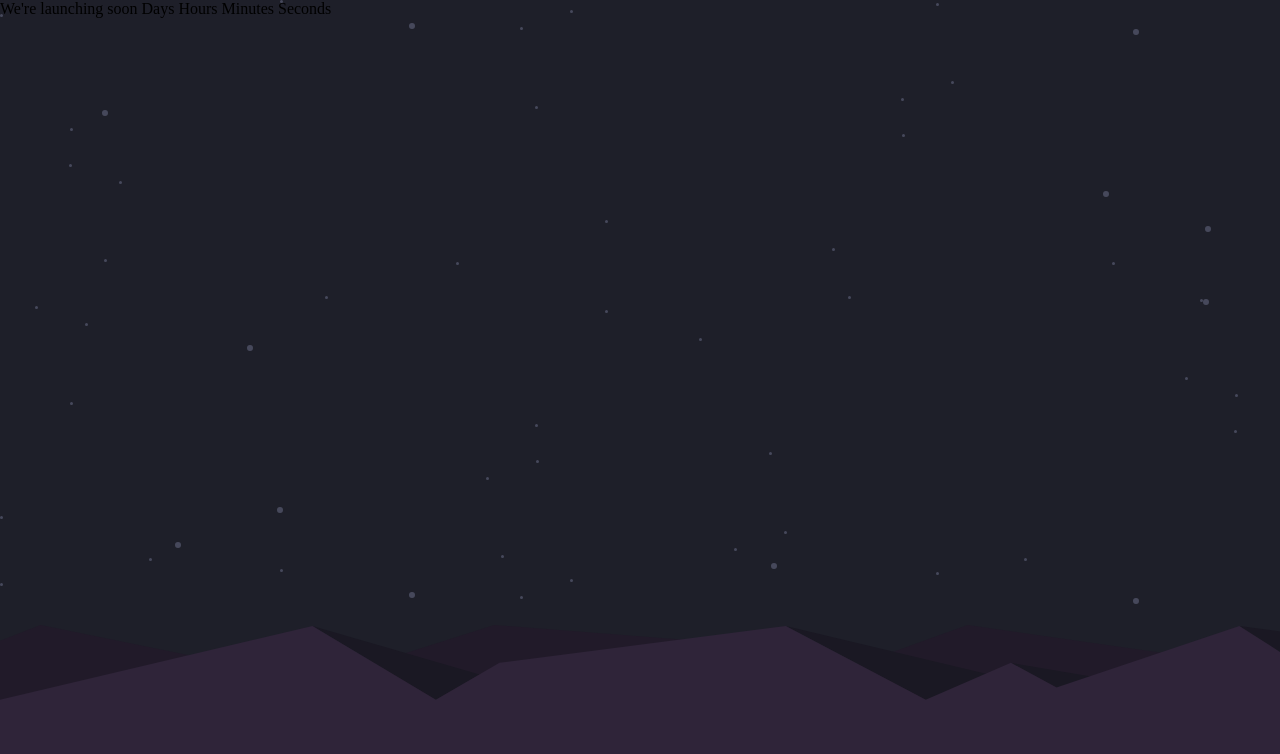
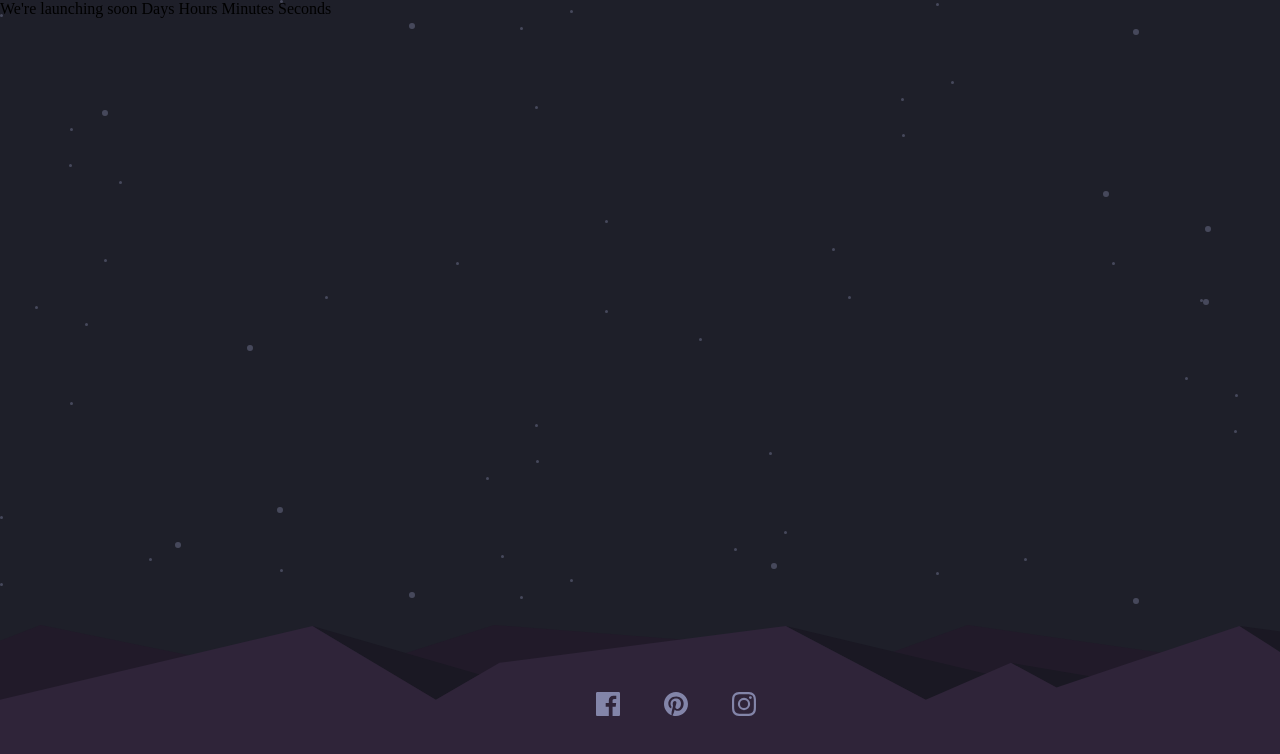
Before and after one commit to CMac450/countdown-timer, a plain HTML site: page index.html in a window 1280 px wide. Drawn offline with Linux system fonts and the light colour scheme.

Commit message:
social media icons changed from img to svg. Now change color on hover

```diff
--- a/index.html
+++ b/index.html
@@ -35,12 +35,36 @@
   Seconds
 
   <div class="container">
-    <div class="mtns-container">
-
-    </div>
+    <!-- <img class="purple-hills" src="./images/pattern-hills.svg" alt="a row of purple hills" /> -->
+    <!-- <img class="purple-hills" src="./images/pattern-hills.svg" alt="a row of purple hills" />
+    <img class="icon" src="./images/icon-facebook.svg" alt="facebook icon" />
+    <img class="icon" src="./images/icon-pinterest.svg" alt="pinterest icon" />
+    <img class="icon" src="./images/icon-instagram.svg" alt="instagram icon" /> -->
   </div>
 
   <img class="purple-hills" src="./images/pattern-hills.svg" alt="a row of purple hills" />
+
+  <div class="icon-row">
+    <!-- <img class="icon" src="./images/icon-facebook.svg" alt="facebook icon" /> -->
+    <svg xmlns="http://www.w3.org/2000/svg" width="24" height="24">
+      <path
+        d="M22.675 0H1.325C.593 0 0 .593 0 1.325v21.351C0 23.407.593 24 1.325 24H12.82v-9.294H9.692v-3.622h3.128V8.413c0-3.1 1.893-4.788 4.659-4.788 1.325 0 2.463.099 2.795.143v3.24l-1.918.001c-1.504 0-1.795.715-1.795 1.763v2.313h3.587l-.467 3.622h-3.12V24h6.116c.73 0 1.323-.593 1.323-1.325V1.325C24 .593 23.407 0 22.675 0z" />
+    </svg>
+
+    <svg xmlns="http://www.w3.org/2000/svg" width="24" height="24">
+      <path
+        d="M12 0C5.373 0 0 5.372 0 12c0 5.084 3.163 9.426 7.627 11.174-.105-.949-.2-2.405.042-3.441.218-.937 1.407-5.965 1.407-5.965s-.359-.719-.359-1.782c0-1.668.967-2.914 2.171-2.914 1.023 0 1.518.769 1.518 1.69 0 1.029-.655 2.568-.994 3.995-.283 1.194.599 2.169 1.777 2.169 2.133 0 3.772-2.249 3.772-5.495 0-2.873-2.064-4.882-5.012-4.882-3.414 0-5.418 2.561-5.418 5.207 0 1.031.397 2.138.893 2.738a.36.36 0 01.083.345l-.333 1.36c-.053.22-.174.267-.402.161-1.499-.698-2.436-2.889-2.436-4.649 0-3.785 2.75-7.262 7.929-7.262 4.163 0 7.398 2.967 7.398 6.931 0 4.136-2.607 7.464-6.227 7.464-1.216 0-2.359-.631-2.75-1.378l-.748 2.853c-.271 1.043-1.002 2.35-1.492 3.146C9.57 23.812 10.763 24 12 24c6.627 0 12-5.373 12-12 0-6.628-5.373-12-12-12z" />
+    </svg>
+
+    <svg xmlns="http://www.w3.org/2000/svg" width="24" height="24">
+      <path
+        d="M12 2.163c3.204 0 3.584.012 4.85.07 3.252.148 4.771 1.691 4.919 4.919.058 1.265.069 1.645.069 4.849 0 3.205-.012 3.584-.069 4.849-.149 3.225-1.664 4.771-4.919 4.919-1.266.058-1.644.07-4.85.07-3.204 0-3.584-.012-4.849-.07-3.26-.149-4.771-1.699-4.919-4.92-.058-1.265-.07-1.644-.07-4.849 0-3.204.013-3.583.07-4.849.149-3.227 1.664-4.771 4.919-4.919 1.266-.057 1.645-.069 4.849-.069zM12 0C8.741 0 8.333.014 7.053.072 2.695.272.273 2.69.073 7.052.014 8.333 0 8.741 0 12c0 3.259.014 3.668.072 4.948.2 4.358 2.618 6.78 6.98 6.98C8.333 23.986 8.741 24 12 24c3.259 0 3.668-.014 4.948-.072 4.354-.2 6.782-2.618 6.979-6.98.059-1.28.073-1.689.073-4.948 0-3.259-.014-3.667-.072-4.947-.196-4.354-2.617-6.78-6.979-6.98C15.668.014 15.259 0 12 0zm0 5.838a6.162 6.162 0 100 12.324 6.162 6.162 0 000-12.324zM12 16a4 4 0 110-8 4 4 0 010 8zm6.406-11.845a1.44 1.44 0 100 2.881 1.44 1.44 0 000-2.881z" />
+    </svg>
+    <!-- <img class="icon" src="./images/icon-pinterest.svg" alt="pinterest icon" /> -->
+    <!-- <img class="icon" src="./images/icon-instagram.svg" alt="instagram icon" /> -->
+  </div>
+
+
 
   <!-- <div class="attribution">
     Challenge by <a href="https://www.frontendmentor.io?ref=challenge" target="_blank">Frontend Mentor</a>.
--- a/style.css
+++ b/style.css
@@ -4,15 +4,41 @@ html {
 }
 
 body{
-    margin: 0;;
+    margin: 0;
 }
 
-.container {
+/* .container {
     position: relative;
-}
+    bottom: 0;
+    border: 1px solid yellow;
+    height: auto;
+} */
 
 .purple-hills {
     width: 100%;
     position: absolute;
     bottom: 0;
 }
+
+.icon-row {
+    position: absolute;
+    left: 45%;
+    bottom: 10%;
+    /* margin-left: auto;
+    margin-right: auto; */
+
+}
+
+.icon-row svg {
+    margin-left: 20px;
+    margin-right: 20px;
+    cursor: pointer;
+}
+
+svg {
+    fill: #8385A9;
+}
+
+svg:hover {
+    fill: hsl(345, 95%, 68%);
+}
```
